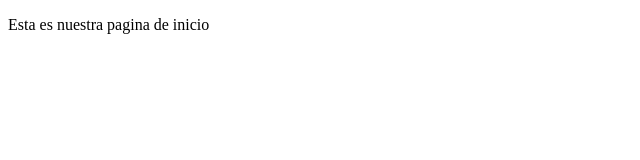
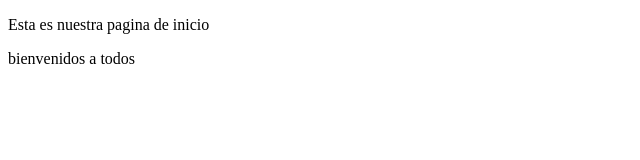
Before and after one commit to exequiel-miranda/PaginaRicaldone, a plain HTML site: page index.html in a window 1280 px wide. Shown: the whole page, without its empty margins (0-640 px from the left). Drawn offline with Linux system fonts and the light colour scheme.

Commit message:
se agrega una linea al index

```diff
--- a/index.html
+++ b/index.html
@@ -7,5 +7,6 @@
 </head>
 <body>
     <p>Esta es nuestra pagina de inicio</p>
+    <p>bienvenidos a todos</p>
 </body>
 </html>
```
